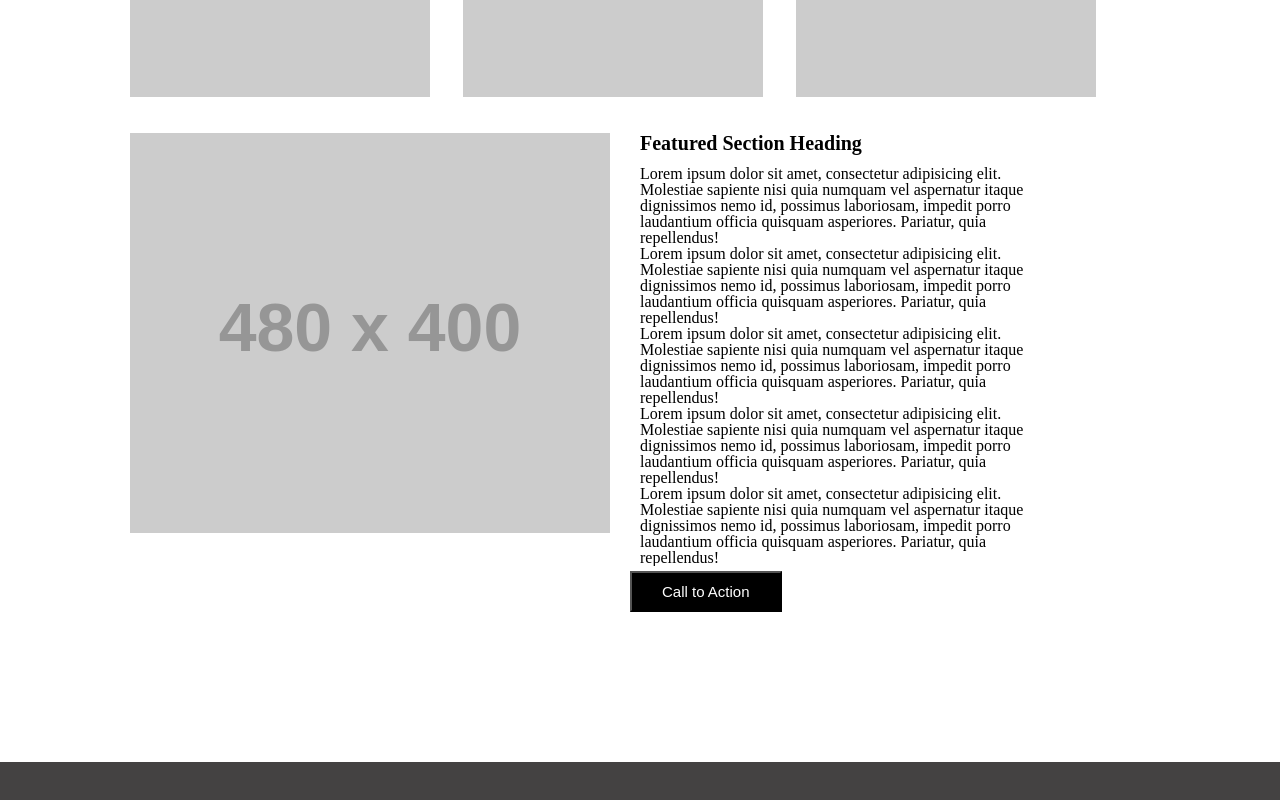
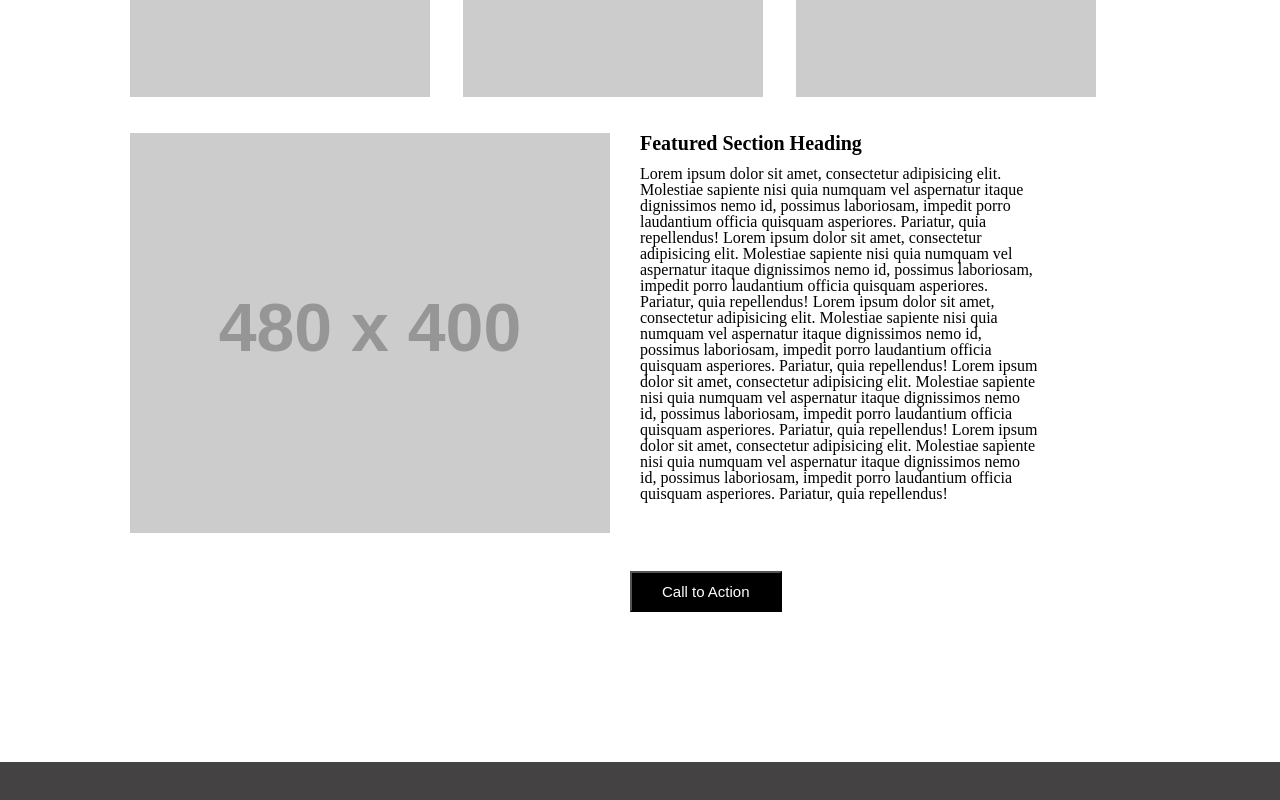
Before and after one commit to NiveenAlSmadi/wirefame-exercise, a plain HTML site: page index.html in a window 1280 px wide. Shown: the part 867-1667 px from the top of the page. Drawn offline with Linux system fonts and the light colour scheme; placeholder pictures from the web are drawn by us.

Commit message:
some changes , done

```diff
--- a/css/style.css
+++ b/css/style.css
@@ -51,7 +51,7 @@ section {
 
 
    div {
-    overflow:scroll;
+     overflow: hidden;
     width: 400px;
     height: 400px;
   }
--- a/index.html
+++ b/index.html
@@ -36,20 +36,16 @@
           <p>Lorem ipsum dolor sit amet, consectetur adipisicing elit. Molestiae sapiente nisi quia numquam vel aspernatur itaque
             dignissimos nemo id, possimus laboriosam, impedit porro laudantium officia quisquam asperiores. Pariatur, quia
             repellendus!
-          </p>
-          <p>Lorem ipsum dolor sit amet, consectetur adipisicing elit. Molestiae sapiente nisi quia numquam vel aspernatur itaque
+          Lorem ipsum dolor sit amet, consectetur adipisicing elit. Molestiae sapiente nisi quia numquam vel aspernatur itaque
             dignissimos nemo id, possimus laboriosam, impedit porro laudantium officia quisquam asperiores. Pariatur, quia
             repellendus!
-          </p>
-          <p>Lorem ipsum dolor sit amet, consectetur adipisicing elit. Molestiae sapiente nisi quia numquam vel aspernatur itaque
+          Lorem ipsum dolor sit amet, consectetur adipisicing elit. Molestiae sapiente nisi quia numquam vel aspernatur itaque
             dignissimos nemo id, possimus laboriosam, impedit porro laudantium officia quisquam asperiores. Pariatur, quia
             repellendus!
-          </p>
-          <p>Lorem ipsum dolor sit amet, consectetur adipisicing elit. Molestiae sapiente nisi quia numquam vel aspernatur itaque
+          Lorem ipsum dolor sit amet, consectetur adipisicing elit. Molestiae sapiente nisi quia numquam vel aspernatur itaque
             dignissimos nemo id, possimus laboriosam, impedit porro laudantium officia quisquam asperiores. Pariatur, quia
             repellendus!
-          </p>
-          <p>Lorem ipsum dolor sit amet, consectetur adipisicing elit. Molestiae sapiente nisi quia numquam vel aspernatur itaque
+            Lorem ipsum dolor sit amet, consectetur adipisicing elit. Molestiae sapiente nisi quia numquam vel aspernatur itaque
             dignissimos nemo id, possimus laboriosam, impedit porro laudantium officia quisquam asperiores. Pariatur, quia
             repellendus!
           </p>
```
